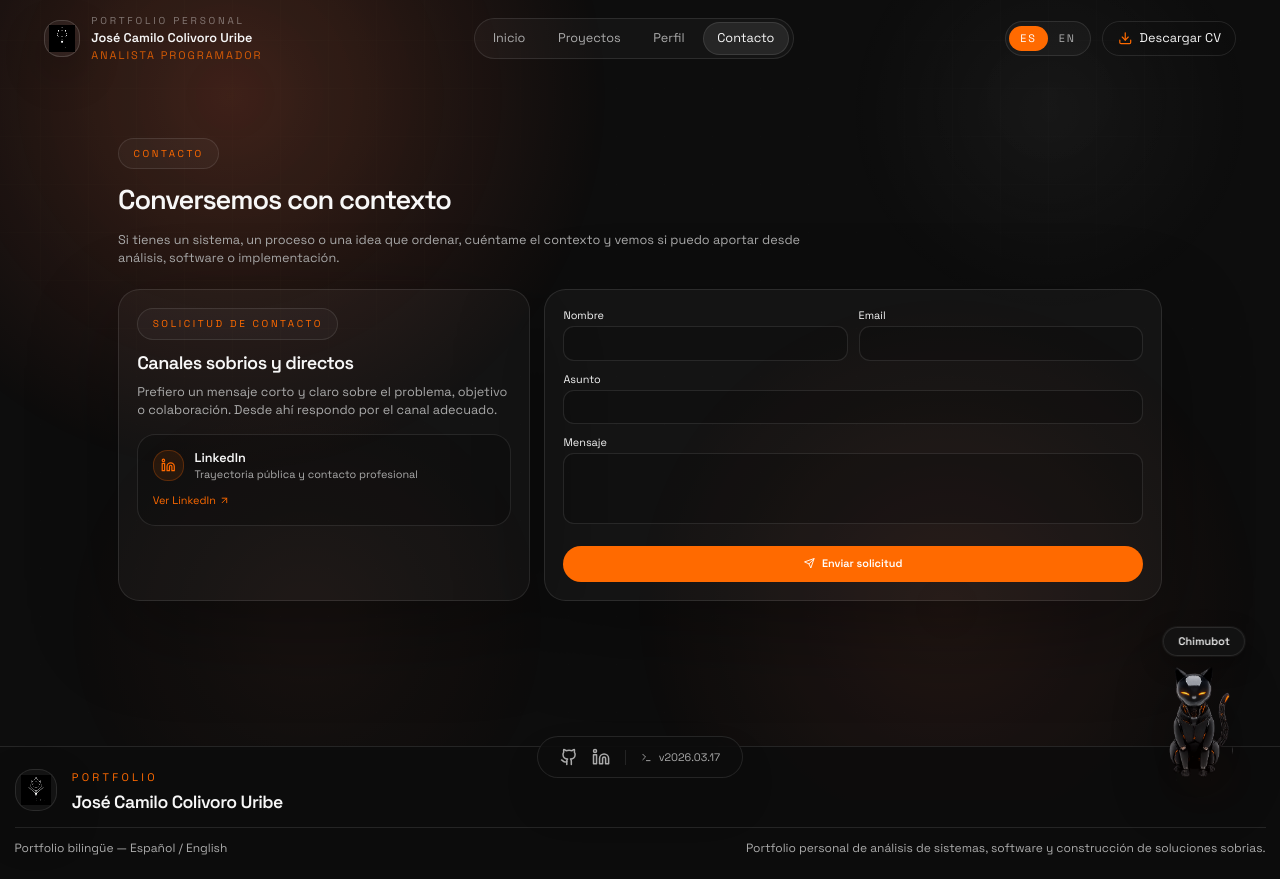
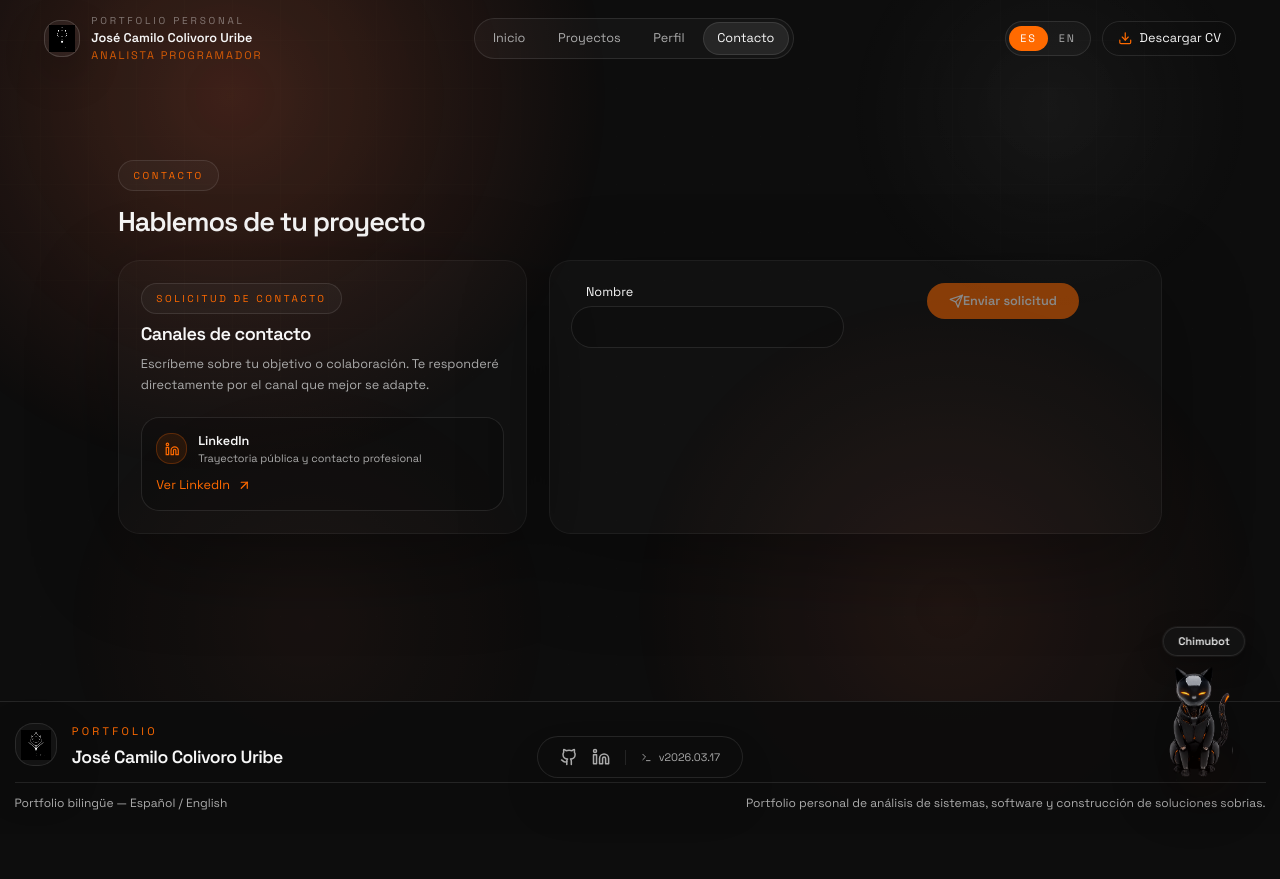
Before and after one commit to ColDev-Colivoro/portfolio, a React (Vite) app: page /contact in a window 1280 px wide. After the commit the page ends 834 px from the top, so only its background shows below. Built offline with nearby package versions, Linux system fonts and the light colour scheme.

Commit message:
feat: enhance cursor interactions across components; update contact form for progressive field revelation and improved UI text

```diff
--- a/src/components/Certificates.jsx
+++ b/src/components/Certificates.jsx
@@ -28,7 +28,7 @@ const Certificates = () => {
 							whileInView={{ opacity: 1, y: 0, filter: 'blur(0px)' }}
 							viewport={{ once: true, amount: 0.2 }}
 							transition={{ duration: 0.82, delay: index * 0.06, ease: [0.22, 1, 0.36, 1] }}
-							className="group card-hover sweep-hover rounded-[1.6rem] border border-white/10 bg-white/[0.03] p-5 shadow-[0_24px_72px_rgba(0,0,0,0.24)]"
+							className="group card-hover sweep-hover rounded-[1.6rem] border border-white/10 bg-white/[0.03] p-5 shadow-[0_24px_72px_rgba(0,0,0,0.24)] cursor-pointer"
 							data-cursor-target="magnetic"
 							data-cursor-size="md"
 							data-pressable="true"
--- a/src/components/Contact.jsx
+++ b/src/components/Contact.jsx
@@ -1,5 +1,5 @@
 import { useState } from 'react';
-import { motion } from 'framer-motion';
+import { motion, AnimatePresence } from 'framer-motion';
 import { ArrowUpRight, Loader2, Linkedin, Send } from 'lucide-react';
 import { Button } from '@/components/ui/button';
 import { useToast } from '@/components/ui/use-toast';
@@ -21,14 +21,27 @@ const Contact = () => {
 		message: '',
 	});
 	const [isSubmitting, setIsSubmitting] = useState(false);
+	const [revealedFields, setRevealedFields] = useState(['name']);
 
 	const handleChange = (event) => {
 		const { name, value } = event.target;
 		setFormData((prev) => ({ ...prev, [name]: value }));
+
+		// Progressive revelation
+		setRevealedFields((prev) => {
+			const next = new Set(prev);
+			if (name === 'name' && value.length > 0) next.add('email');
+			if (name === 'email' && value.length > 0) next.add('subject');
+			if (name === 'subject' && value.length > 0) next.add('message');
+			return Array.from(next);
+		});
 	};
+
+	const isFormValid = formData.name.trim() !== '' && formData.email.trim() !== '' && formData.subject.trim() !== '' && formData.message.trim() !== '';
 
 	const handleSubmit = async (event) => {
 		event.preventDefault();
+		if (!isFormValid) return; // Seguridad extra
 		setIsSubmitting(true);
 
 		try {
@@ -50,6 +63,7 @@ const Contact = () => {
 			});
 
 			setFormData({ name: '', email: '', subject: '', message: '' });
+			setRevealedFields(['name']);
 		} catch (error) {
 			console.error(error);
 			toast({
@@ -66,32 +80,34 @@ const Contact = () => {
 		}
 	};
 
+	const inputClass = "w-full rounded-full border border-white/10 bg-black/20 px-4 py-3 text-sm text-foreground outline-none ring-0 transition-all focus:border-accent focus:ring-1 focus:ring-accent/50";
+	const labelClass = "mb-1.5 block text-sm font-medium text-foreground ml-4";
+
 	return (
-		<div className="container mx-auto px-4">
+		<div className="container mx-auto px-4 py-6">
 			<div className="mx-auto max-w-6xl">
 				<div className="mb-6 max-w-3xl">
 					<p className="section-eyebrow">{resolveCopy(content.eyebrow, lang)}</p>
-					<h2 className="section-title text-3xl">{resolveCopy(content.title, lang)}</h2>
-					<p className="section-copy text-sm">{resolveCopy(content.description, lang)}</p>
+					<h2 className="section-title text-2xl md:text-3xl">{resolveCopy(content.title, lang)}</h2>
 				</div>
 
-				<div className="grid gap-4 lg:grid-cols-[0.8fr_1.2fr]">
+				<div className="grid gap-6 lg:grid-cols-[0.8fr_1.2fr] items-start">
 					<motion.div
-						initial={{ opacity: 0, y: 42, filter: 'blur(10px)' }}
-						whileInView={{ opacity: 1, y: 0, filter: 'blur(0px)' }}
-						viewport={{ once: true, amount: 0.22 }}
-						transition={{ duration: 0.82, ease: [0.22, 1, 0.36, 1] }}
-						className="panel-surface rounded-[1.5rem] p-5"
+						initial={{ opacity: 0, x: -20 }}
+						whileInView={{ opacity: 1, x: 0 }}
+						viewport={{ once: true }}
+						transition={{ duration: 0.6 }}
+						className="panel-surface rounded-[1.5rem] p-6 border border-white/5 bg-white/[0.02]"
 					>
 						<p className="section-eyebrow">{resolveCopy(content.formTitle, lang)}</p>
-						<h3 className="mt-3 text-xl font-semibold tracking-[-0.03em] text-foreground">
+						<h3 className="mt-2 text-xl font-semibold tracking-[-0.03em] text-foreground">
 							{resolveCopy(content.sideTitle, lang)}
 						</h3>
-						<p className="mt-2 text-xs leading-relaxed text-muted-foreground md:text-sm">
+						<p className="mt-2 text-sm leading-relaxed text-muted-foreground">
 							{resolveCopy(content.sideDescription, lang)}
 						</p>
 
-						<div className="mt-4 rounded-[1.25rem] border border-white/10 bg-black/20 p-4">
+						<div className="mt-6 rounded-[1.25rem] border border-white/10 bg-black/20 p-4">
 							<div className="flex items-center gap-3">
 								<div className="rounded-[1rem] border border-accent/25 bg-accent/10 p-2 text-accent">
 									<Linkedin className="h-4 w-4" />
@@ -105,108 +121,83 @@ const Contact = () => {
 								href="https://www.linkedin.com/in/camilo-colivoro-1a5206386"
 								target="_blank"
 								rel="noopener noreferrer"
-								className="mt-3 inline-flex items-center gap-1 text-xs font-medium text-accent hover:text-accent/80"
+								className="mt-3 inline-flex items-center gap-2 text-sm font-medium text-accent hover:text-accent/80 transition-colors"
 								data-cursor-target="magnetic"
 								data-cursor-size="md"
 								data-pressable="true"
 							>
 								{resolveCopy(content.linkedInCta, lang)}
-								<ArrowUpRight className="h-3 w-3" />
+								<ArrowUpRight className="h-4 w-4" />
 							</a>
 						</div>
 					</motion.div>
 
 					<motion.form
 						onSubmit={handleSubmit}
-						initial={{ opacity: 0, y: 42, filter: 'blur(10px)' }}
-						whileInView={{ opacity: 1, y: 0, filter: 'blur(0px)' }}
-						viewport={{ once: true, amount: 0.22 }}
-						transition={{ duration: 0.82, delay: 0.06, ease: [0.22, 1, 0.36, 1] }}
-						className="panel-surface rounded-[1.5rem] p-5"
+						initial={{ opacity: 0, y: 20 }}
+						whileInView={{ opacity: 1, y: 0 }}
+						viewport={{ once: true }}
+						transition={{ duration: 0.6, delay: 0.1 }}
+						className="panel-surface rounded-[1.5rem] p-6 border border-white/5 bg-white/[0.02] h-full"
 					>
-						<div className="grid gap-3 md:grid-cols-2">
-							<div className="md:col-span-1">
-								<label htmlFor="name" className="mb-1 block text-xs font-medium text-foreground">
-									{resolveCopy(labels.name, lang)}
-								</label>
-								<input
-									id="name"
-									name="name"
-									type="text"
-									value={formData.name}
-									onChange={handleChange}
-									required
-									autoComplete="name"
-									className="w-full rounded-[0.75rem] border border-white/10 bg-black/20 px-3 py-2 text-sm text-foreground outline-none ring-0 transition-colors focus:border-accent"
-								/>
+						<div className="grid md:grid-cols-2 gap-6 h-full">
+							{/* Columna izquierda del formulario */}
+							<div className="flex flex-col gap-4">
+								<AnimatePresence>
+									{revealedFields.includes('name') && (
+										<motion.div initial={{ opacity: 0, height: 0 }} animate={{ opacity: 1, height: 'auto' }} exit={{ opacity: 0, height: 0 }}>
+											<label htmlFor="name" className={labelClass}>{resolveCopy(labels.name, lang)}</label>
+											<input id="name" name="name" type="text" value={formData.name} onChange={handleChange} required autoComplete="name" className={inputClass} />
+										</motion.div>
+									)}
+									{revealedFields.includes('email') && (
+										<motion.div initial={{ opacity: 0, height: 0 }} animate={{ opacity: 1, height: 'auto' }} exit={{ opacity: 0, height: 0 }}>
+											<label htmlFor="email" className={labelClass}>{resolveCopy(labels.email, lang)}</label>
+											<input id="email" name="email" type="email" value={formData.email} onChange={handleChange} required autoComplete="email" className={inputClass} />
+										</motion.div>
+									)}
+									{revealedFields.includes('subject') && (
+										<motion.div initial={{ opacity: 0, height: 0 }} animate={{ opacity: 1, height: 'auto' }} exit={{ opacity: 0, height: 0 }}>
+											<label htmlFor="subject" className={labelClass}>{resolveCopy(labels.subject, lang)}</label>
+											<input id="subject" name="subject" type="text" value={formData.subject} onChange={handleChange} required autoComplete="off" className={inputClass} />
+										</motion.div>
+									)}
+								</AnimatePresence>
 							</div>
-							<div className="md:col-span-1">
-								<label htmlFor="email" className="mb-1 block text-xs font-medium text-foreground">
-									{resolveCopy(labels.email, lang)}
-								</label>
-								<input
-									id="email"
-									name="email"
-									type="email"
-									value={formData.email}
-									onChange={handleChange}
-									required
-									autoComplete="email"
-									className="w-full rounded-[0.75rem] border border-white/10 bg-black/20 px-3 py-2 text-sm text-foreground outline-none ring-0 transition-colors focus:border-accent"
-								/>
-							</div>
-							<div className="md:col-span-2">
-								<label htmlFor="subject" className="mb-1 block text-xs font-medium text-foreground">
-									{resolveCopy(labels.subject, lang)}
-								</label>
-								<input
-									id="subject"
-									name="subject"
-									type="text"
-									value={formData.subject}
-									onChange={handleChange}
-									required
-									autoComplete="off"
-									className="w-full rounded-[0.75rem] border border-white/10 bg-black/20 px-3 py-2 text-sm text-foreground outline-none ring-0 transition-colors focus:border-accent"
-								/>
-							</div>
-							<div className="md:col-span-2">
-								<label htmlFor="message" className="mb-1 block text-xs font-medium text-foreground">
-									{resolveCopy(labels.message, lang)}
-								</label>
-								<textarea
-									id="message"
-									name="message"
-									rows={3}
-									value={formData.message}
-									onChange={handleChange}
-									required
-									autoComplete="off"
-									className="w-full resize-none rounded-[0.75rem] border border-white/10 bg-black/20 px-3 py-2 text-sm text-foreground outline-none ring-0 transition-colors focus:border-accent"
-								/>
-							</div>
-						</div>
+
+							{/* Columna derecha del formulario */}
+							<div className="flex flex-col gap-4 h-full items-center">
+								<AnimatePresence>
+									{revealedFields.includes('message') && (
+										<motion.div initial={{ opacity: 0, height: 0 }} animate={{ opacity: 1, height: 'auto' }} exit={{ opacity: 0, height: 0 }} className="flex flex-col flex-grow w-full">
+											<label htmlFor="message" className={labelClass}>{resolveCopy(labels.message, lang)}</label>
+											<textarea id="message" name="message" rows={6} value={formData.message} onChange={handleChange} required autoComplete="off" className={inputClass + " resize-none flex-grow"} />
+										</motion.div>
+									)}
+								</AnimatePresence>
 
 								<Button
 									type="submit"
-							disabled={isSubmitting}
-							className="mt-4 inline-flex w-full items-center justify-center gap-2 rounded-full bg-accent px-4 py-2 text-xs font-semibold text-accent-foreground hover:bg-accent/90"
+									disabled={isSubmitting || !isFormValid}
+									className="rounded-full bg-accent px-6 py-3 text-sm font-semibold text-accent-foreground hover:bg-accent/90 transition-all duration-300 w-full md:w-auto disabled:opacity-50 disabled:cursor-not-allowed"
 									data-cursor-target="magnetic"
 									data-cursor-size="lg"
 									data-pressable="true"
 								>
 									{isSubmitting ? (
 										<>
-									<Loader2 className="h-3 w-3 animate-spin" />
+											<Loader2 className="h-4 w-4 animate-spin" />
 											{resolveCopy(labels.sending, lang)}
 										</>
 									) : (
 										<>
-									<Send className="h-3 w-3" />
+											<Send className="h-4 w-4" />
 											{resolveCopy(labels.submit, lang)}
 										</>
 									)}
 								</Button>
+							</div>
+						</div>
 					</motion.form>
 				</div>
 			</div>
--- a/src/components/Hero.jsx
+++ b/src/components/Hero.jsx
@@ -83,7 +83,7 @@ const Hero = () => {
 					<motion.div variants={revealItem} className="mt-9 flex flex-wrap gap-3">
 						<Button
 							size="lg"
-							className="gap-2 rounded-full bg-accent px-6 text-accent-foreground hover:bg-accent/90"
+							className="gap-2 rounded-full bg-accent px-6 text-accent-foreground hover:bg-accent/90 cursor-pointer"
 							onClick={() => scrollToSection('projects')}
 							data-cursor-target="magnetic"
 							data-cursor-size="lg"
@@ -93,7 +93,7 @@ const Hero = () => {
 							<ArrowDownRight className="h-4 w-4" />
 						</Button>
 
-						<a href={resumeLinks[lang]} download data-cursor-target="magnetic" data-cursor-size="lg" data-pressable="true">
+						<a href={resumeLinks[lang]} download className="cursor-pointer" data-cursor-target="magnetic" data-cursor-size="lg" data-pressable="true">
 							<Button
 								size="lg"
 								variant="outline"
@@ -107,7 +107,7 @@ const Hero = () => {
 						<Button
 							size="sm"
 							variant="ghost"
-							className="gap-2 rounded-full border border-transparent px-3 text-muted-foreground hover:border-white/10 hover:bg-white/[0.03] hover:text-foreground"
+							className="gap-2 rounded-full border border-transparent px-3 text-muted-foreground hover:border-white/10 hover:bg-white/[0.03] hover:text-foreground cursor-pointer"
 							onClick={() => scrollToSection('contact')}
 							data-cursor-target="magnetic"
 							data-cursor-size="md"
--- a/src/components/Navbar.jsx
+++ b/src/components/Navbar.jsx
@@ -77,9 +77,9 @@ const Navbar = () => {
 		>
 			<div className="container mx-auto px-6 lg:px-12 py-4">
 				<div className="flex items-center justify-between gap-4">
-					<button
+						<button
 						onClick={goHome}
-						className="inline-flex items-center gap-3 text-left"
+						className="inline-flex items-center gap-3 text-left cursor-pointer"
 						data-cursor-target="magnetic"
 						data-cursor-size="md"
 						data-pressable="true"
@@ -109,7 +109,7 @@ const Navbar = () => {
 									<button
 										key={item.id}
 										onClick={() => activateNavLink(item)}
-										className={`relative rounded-full px-4 py-2 text-sm transition-colors ${
+										className={`relative rounded-full px-4 py-2 text-sm transition-colors cursor-pointer ${
 											isActive ? 'text-foreground' : 'text-muted-foreground hover:text-foreground'
 										}`}
 										data-cursor-target="magnetic"
--- a/src/components/Projects.jsx
+++ b/src/components/Projects.jsx
@@ -122,7 +122,7 @@ const Projects = () => {
 								<div className="flex flex-wrap items-center gap-4 pt-2">
 									<button
 										onClick={() => openProject(project)}
-										className="inline-flex items-center gap-2 text-sm font-medium text-accent transition-colors hover:text-accent/80"
+										className="inline-flex items-center gap-2 text-sm font-medium text-accent transition-colors hover:text-accent/80 cursor-pointer"
 										data-cursor-target="magnetic"
 										data-cursor-size="md"
 										data-pressable="true"
@@ -135,7 +135,7 @@ const Projects = () => {
 											href={project.links.repo}
 											target="_blank"
 											rel="noopener noreferrer"
-											className="inline-flex items-center gap-2 text-sm font-medium text-foreground transition-colors hover:text-accent"
+											className="inline-flex items-center gap-2 text-sm font-medium text-foreground transition-colors hover:text-accent cursor-pointer"
 											data-cursor-target="magnetic"
 											data-cursor-size="sm"
 											data-pressable="true"
--- a/src/data/siteContent.js
+++ b/src/data/siteContent.js
@@ -220,10 +220,10 @@ export const siteContent = {
 	},
 	contact: {
 		eyebrow: { es: 'Contacto', en: 'Contact' },
-		title: { es: 'Conversemos con contexto', en: 'Let’s talk with context' },
+		title: { es: 'Hablemos de tu proyecto', en: 'Let’s talk about your project' },
 		description: {
-			es: 'Si tienes un sistema, un proceso o una idea que ordenar, cuéntame el contexto y vemos si puedo aportar desde análisis, software o implementación.',
-			en: 'If you have a system, a process, or an idea to structure, share the context and we can see whether I can help from analysis, software, or implementation.',
+			es: 'Cuéntame sobre tu idea o desafío. Un poco de contexto ayuda a que podamos aterrizar una solución desde el primer mensaje.',
+			en: 'Tell me about your idea or challenge. A bit of context helps us land a solution from the first message.',
 		},
 		formTitle: { es: 'Solicitud de contacto', en: 'Contact request' },
 		linkedInCta: { es: 'Ver LinkedIn', en: 'View LinkedIn' },
@@ -232,12 +232,12 @@ export const siteContent = {
 			en: 'Public trajectory and professional contact',
 		},
 		sideTitle: {
-			es: 'Canales sobrios y directos',
-			en: 'Sober and direct channels',
+			es: 'Canales de contacto',
+			en: 'Contact channels',
 		},
 		sideDescription: {
-			es: 'Prefiero un mensaje corto y claro sobre el problema, objetivo o colaboración. Desde ahí respondo por el canal adecuado.',
-			en: 'I prefer a short, clear message about the problem, goal, or collaboration. From there I respond through the right channel.',
+			es: 'Escríbeme sobre tu objetivo o colaboración. Te responderé directamente por el canal que mejor se adapte.',
+			en: 'Write to me about your goal or collaboration. I will respond directly through the channel that best fits.',
 		},
 		formLabels: {
 			name: { es: 'Nombre', en: 'Name' },
--- a/src/styles/global.css
+++ b/src/styles/global.css
@@ -103,7 +103,7 @@ section[id] {
 }
 
 [data-cursor-target='magnetic'] {
-  cursor: auto;
+  cursor: pointer;
 }
 
 .cursor-follower {
```
Lines whose indentation alone changed are shown as unchanged.
